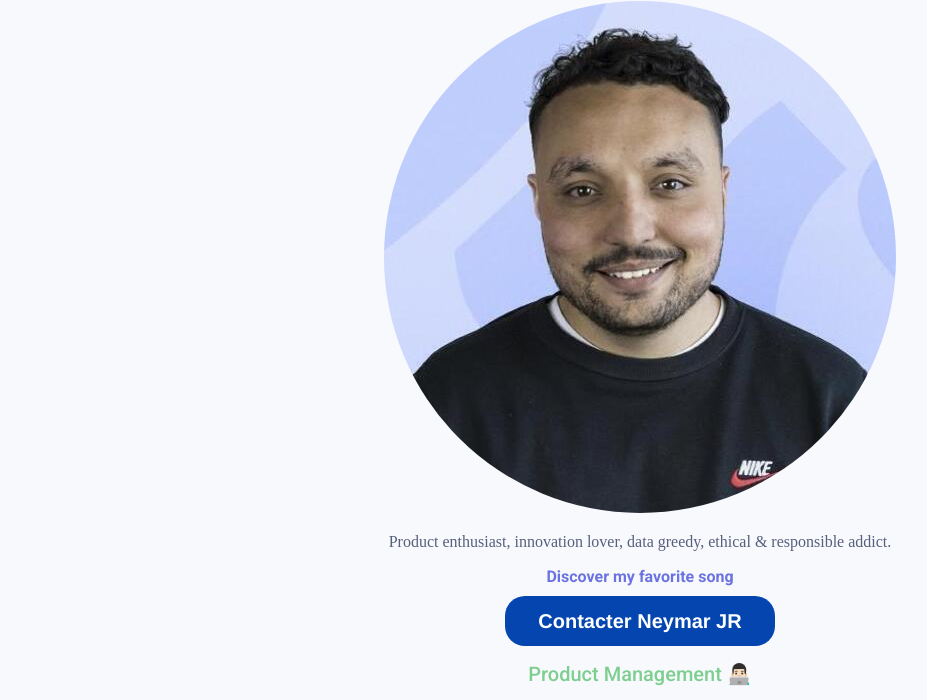
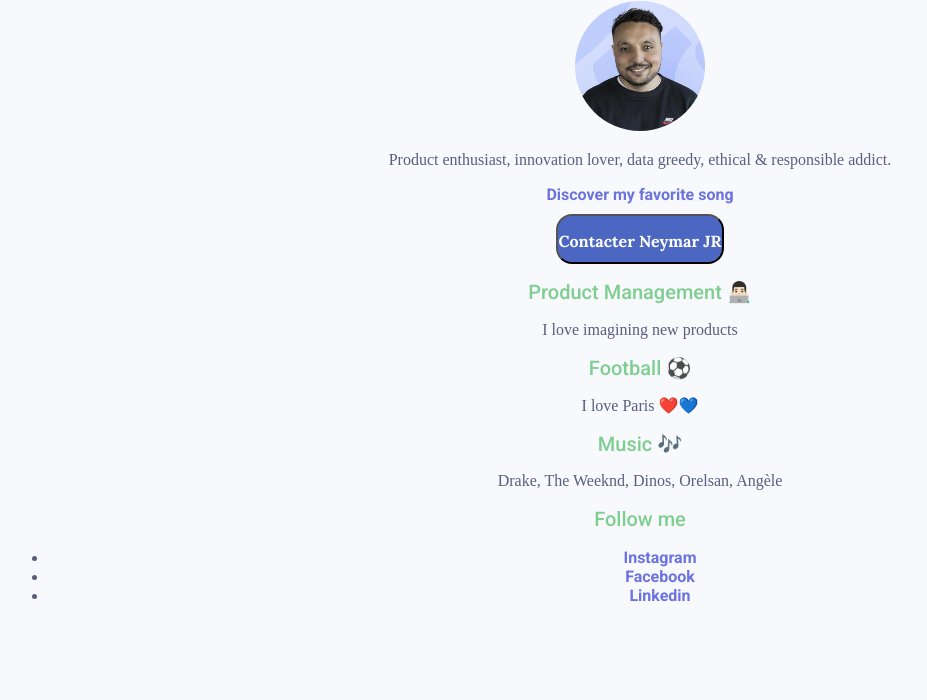
Before and after one commit to Momoberkani/my-profile, a plain HTML site: page index.html in a window 1280 px wide. Shown: the part 80-780 px from the top of the page, without its empty margins (0-927 px from the left). Drawn offline with Linux system fonts and the light colour scheme; a script that the page names is missing.

Commit message:
Correction of the button class and indentation

```diff
--- a/index.html
+++ b/index.html
@@ -19,7 +19,7 @@
         <a href="https://www.youtube.com/watch?v=hQC8COGQ4BM" target="_blank">Discover my favorite song </a>
       </div>
 
-<button data-tf-popup="JkWxqBv1" data-tf-iframe-props="title=My typeform" data-tf-medium="snippet" style="all:unset;font-family:Helvetica,Arial,sans-serif;display:inline-block;max-width:100%;white-space:nowrap;overflow:hidden;text-overflow:ellipsis;background-color:#0445AF;color:#FFFFFF;font-size:20px;border-radius:20px;padding:0 33px;font-weight:bold;height:50px;cursor:pointer;line-height:50px;text-align:center;margin:0;text-decoration:none; margin-top: 10px;">Contacter Neymar JR</button><script src="http://embed.typeform.com/next/embed.js"></script>
+      <button class = "button-blue" data-tf-popup="JkWxqBv1" data-tf-iframe-props="title=My typeform" data-tf-medium="snippet">Contacter Neymar JR</button><script src="http://embed.typeform.com/next/embed.js"></script>
 
       <div class = "card-white">
         <h2>Product Management 👨🏻‍💻</h2>
@@ -54,7 +54,7 @@
 
 
         </body>
-
     </div>
+  </body>
 
 </html>
--- a/style.css
+++ b/style.css
@@ -9,6 +9,29 @@ body {
 
 #photopro{
 	border-radius: 50%;
+	width: 130px;
+}
+
+.button-blue{
+	font-family: 'Lora', serif;
+    display: inline-block;
+    max-width: 100%;
+    white-space: nowrap;
+    overflow: hidden;
+    text-overflow: ellipsis;
+    background-color: #4c67c1;
+    color: #FFFFFF;
+    font-size: 16px;
+    border-radius: 16px;
+    padding: 0px 0px;
+    font-weight: bold;
+    height: 50px;
+    cursor: pointer;
+    line-height: 50px;
+    text-align: center;
+    margin: 0;
+    text-decoration: none;
+	margin-top: 10px;"
 }
 
 h1, h2, h3 {
```
Also changed, not shown: 1 other file. Lines whose indentation alone changed are shown as unchanged.
